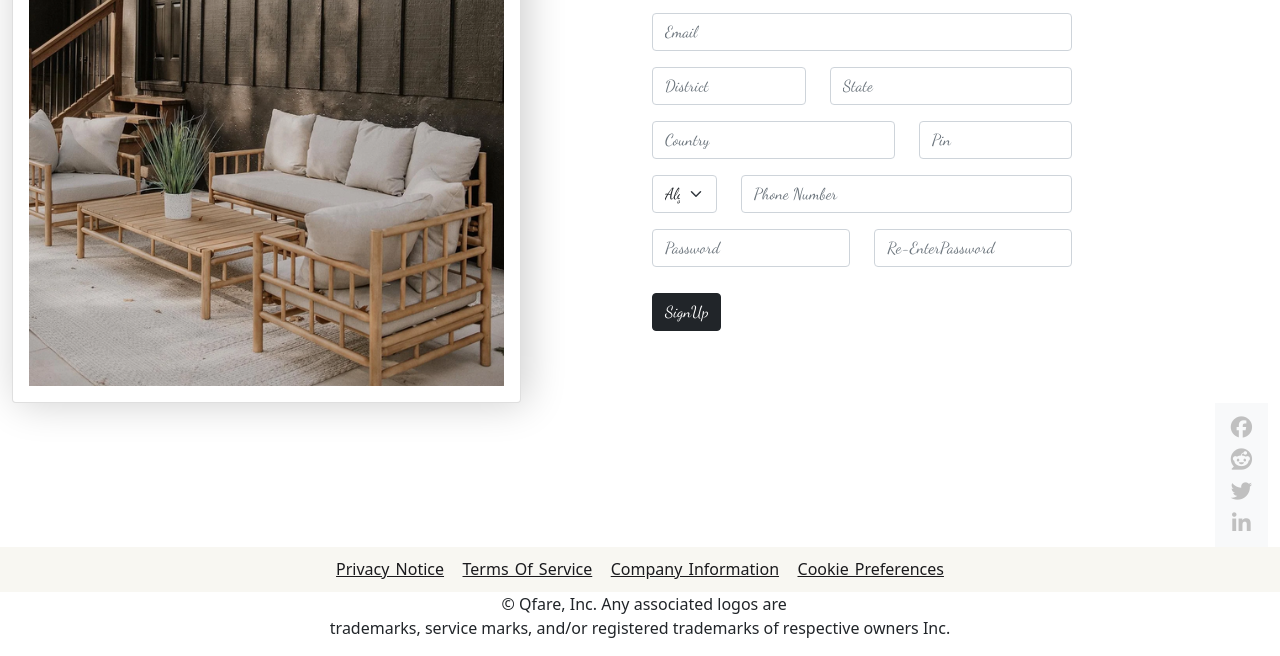
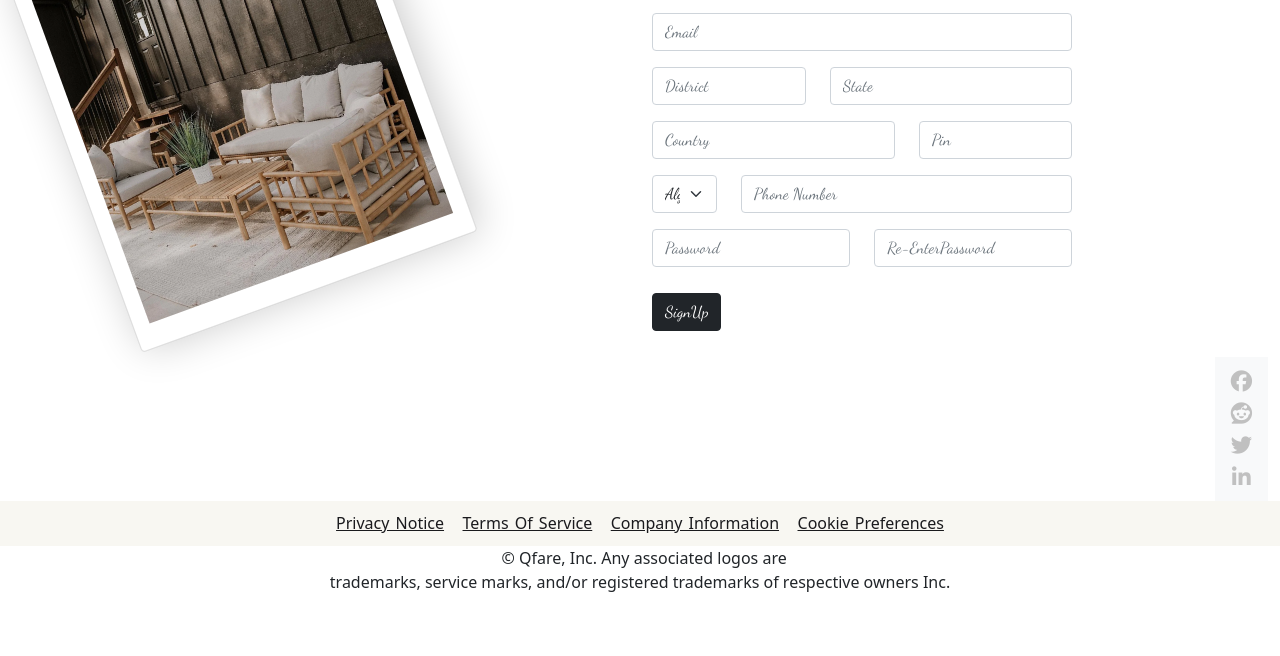
Before and after one commit to BlackZerc/Qfare, a plain HTML site: page signup1.html in a window 1280 px wide. Shown: the part 483-1139 px from the top of the page. After the commit the page ends 1093 px from the top, so only its background shows below. Drawn offline with nearby package versions, Linux system fonts and the light colour scheme.

Commit message:
signup1 changes

```diff
--- a/signup1.css
+++ b/signup1.css
@@ -17,7 +17,17 @@
     margin-top: 17%;
     text-decoration: underline;
 }
+.ch1{
 
+    margin-top: 20%;
+    margin-left: 10%;
+    transform: rotate(-20deg);
+    width: 70%;
+}
+
+#photo{
+    height: 100%;
+}
 
 .i11{
 
--- a/signup1.html
+++ b/signup1.html
@@ -65,9 +65,9 @@
 
 
             <div class="col-md-5">
-                <div class="card">
-                    <div class="ch1 card-body">
-                        <img class="img-fluid" src="./shop1.png">
+                <div class="ch1 card">
+                    <div class="card-body">
+                        <img class="img-fluid my-2" id="photo"src="./shop1.png">
 
                     </div>
                 </div>
```
